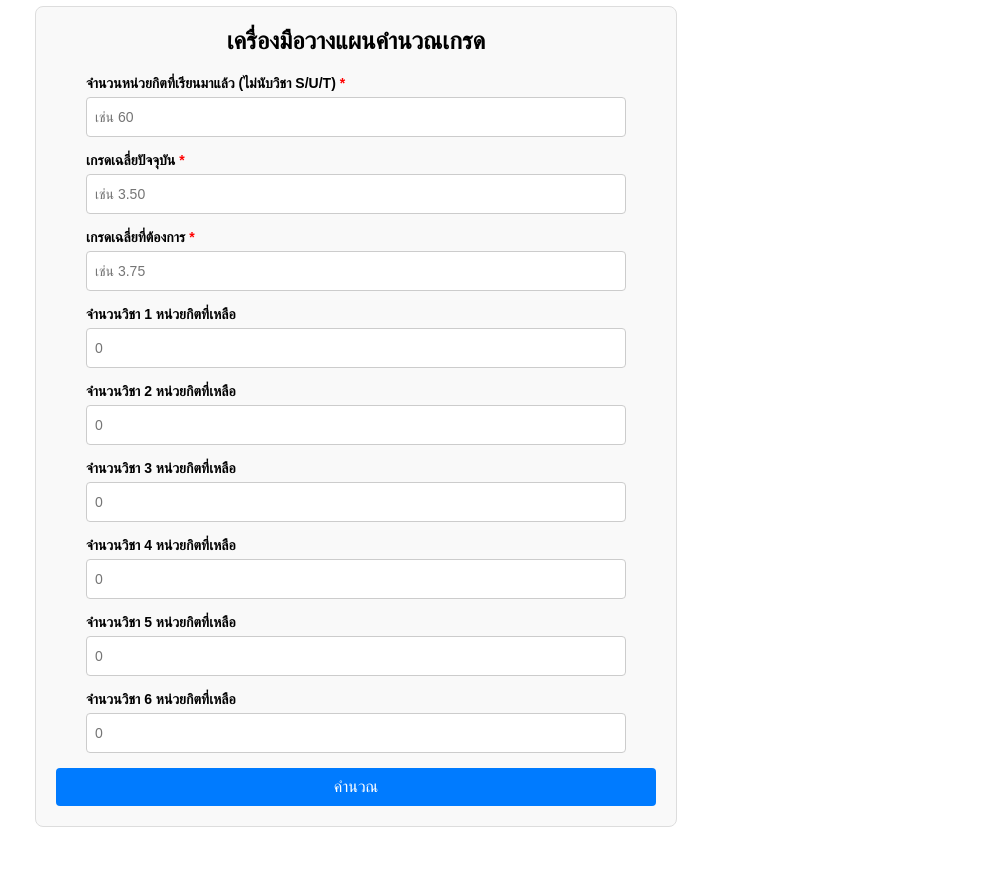
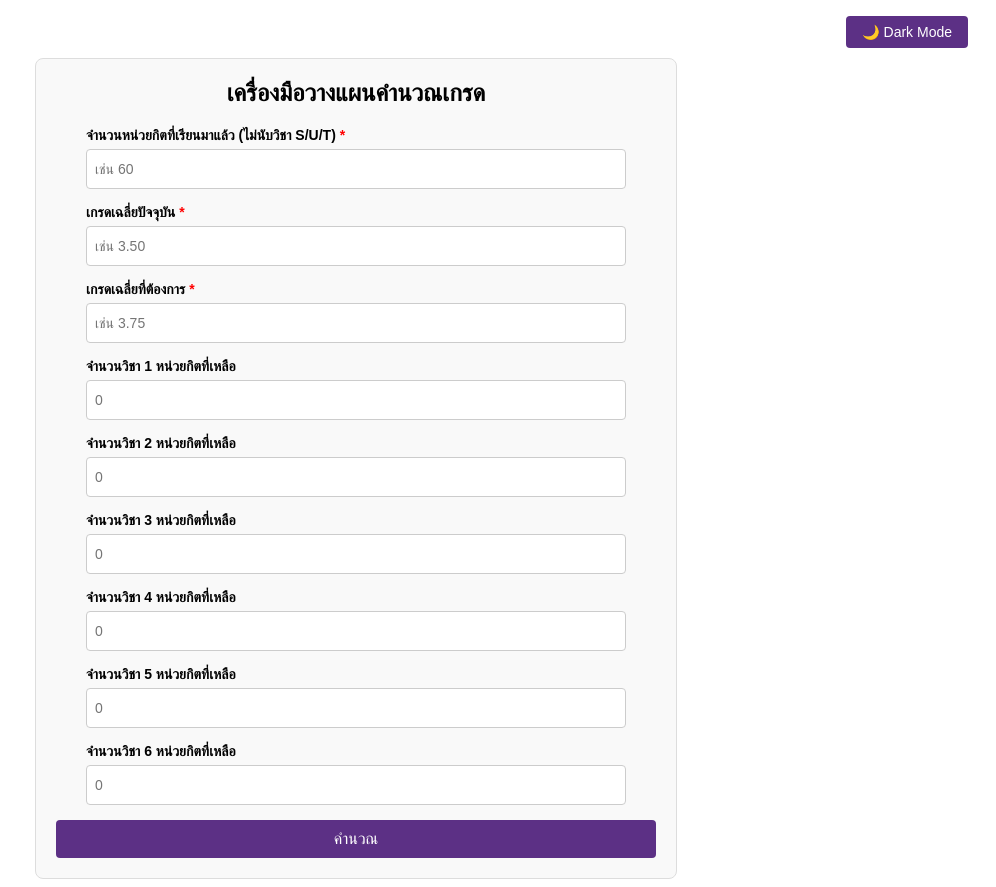
Before and after one commit to Jennie-ji/grade_planner, a Django app: template app_plan/templates/app_plan/home.html in a window 1280 px wide. Shown: the part 82-969 px from the top of the page, without its empty margins (284-1280 px from the left). Before the commit the page ends 909 px from the top, so only its background shows below. Run offline with Django 5.2, Linux system fonts and the light colour scheme; the template is opened without the code that fills it, so the values that code supplies are empty; parts of the project's set-up code (start-up, migrations or seed data) failed here and were passed over.

Commit message:
add darkmode
fix home.html + style.css

```diff
--- a/app_plan/static/app_plan/style.css
+++ b/app_plan/static/app_plan/style.css
@@ -2,14 +2,94 @@ body {
   font-family: Arial, sans-serif;
   padding-top: 80px;
 }
-/*.card {
-  max-width: 600px;
-  margin: 0 auto;
-  padding: 20px;
-  border: 1px solid #ddd;
-  border-radius: 8px;
-  background-color: #f9f9f9;
-}*/
+
+.dark-mode-container {
+  display: flex;
+  justify-content: flex-end; /* ดันปุ่มไปขวาสุด */
+  padding: 10px 20px; /* เพิ่มระยะห่างจากขอบ */
+}
+
+/* ปรับแต่งปุ่มให้สวยงาม */
+.dark-mode-toggle {
+  padding: 8px 16px;
+  font-size: 14px;
+  background-color: #5c3085;
+  color: white;
+  border: none;
+  border-radius: 4px;
+  cursor: pointer;
+  transition: background-color 0.3s;
+}
+
+.dark-mode-toggle:hover {
+  background-color: #4a2068;
+}
+
+/*Dark Mode */
+body.dark-mode {
+  background-color: #121212;
+  color: #ffffff;
+}
+
+/* ปรับสี Header และ Card */
+.dark-mode .header {
+  background-color: #311a46;
+  color: white;
+}
+
+.dark-mode .logo-text {
+  font-size: 1.2rem;
+  font-weight: bold;
+  color: #f6f1c5;
+}
+
+.dark-mode .card {
+  background-color: #333;
+  color: white;
+  border: 1px solid #444;
+}
+
+/* ปรับสีปุ่ม */
+.dark-mode .btn {
+  background-color: #5c3085;
+  color: rgb(255, 255, 255);
+}
+
+.dark-mode .btn:hover {
+  background-color: #5c3085;
+}
+
+/* ปรับสีเส้นแบ่ง */
+.dark-mode .plan-divider {
+  background-color: #666;
+}
+.dark-mode input,
+.dark-mode textarea,
+.dark-mode select {
+  background-color: #222 !important; /* เปลี่ยนพื้นหลังให้เข้ากับ Dark Mode */
+  color: white !important; /* เปลี่ยนสีข้อความให้เป็นสีขาว */
+  border: 1px solid #555; /* ปรับสีเส้นขอบ */
+}
+
+/* 🌙 เมื่อคลิก input ให้ขอบเด่นขึ้น */
+.dark-mode input:focus,
+.dark-mode textarea:focus {
+  background-color: #333 !important; /* สีพื้นหลังเข้มขึ้นเมื่อคลิก */
+  border-color: #ffffff !important; /* ขอบ */
+  outline: none;
+}
+
+/* 🌙 ปรับ placeholder ให้เป็นสีเทา */
+.dark-mode input::placeholder,
+.dark-mode textarea::placeholder {
+  color: #bbb !important;
+}
+
+.dark-mode .result {
+  background-color: #222 !important; /* เปลี่ยนพื้นหลังให้เป็นสีเข้ม */
+  color: white !important; /* เปลี่ยนข้อความเป็นสีขาว */
+  border: 1px solid #444 !important; /* ปรับเส้นขอบให้เข้ากับธีม */
+}
 
 .card {
   max-width: 600px;
@@ -52,6 +132,16 @@ body {
   box-sizing: border-box;
 }*/
 
+input,
+textarea {
+  background-color: white;
+  color: black;
+  border: 1px solid #ccc;
+  padding: 10px;
+  border-radius: 5px;
+  transition: 0.3s;
+}
+
 .form-group input {
   width: 100%;
   padding: 8px;
@@ -68,7 +158,7 @@ body {
   padding: 10px;
   border: none;
   border-radius: 4px;
-  background-color: #007bff;
+  background-color: #5c3085;
   color: white;
   font-size: 16px;
   cursor: pointer;
@@ -131,3 +221,9 @@ body {
 .try-it-btn:hover {
   background-color: #0056b3;
 }
+.plan-divider {
+  border: none;
+  height: 2px;
+  background-color: #ccc; /* สีเทาอ่อน */
+  margin: 20px 0;
+}
--- a/app_plan/templates/app_plan/home.html
+++ b/app_plan/templates/app_plan/home.html
@@ -24,6 +24,11 @@
         Home
       </button>
     </header>
+    <div class="dark-mode-container">
+      <button class="dark-mode-toggle" onclick="toggleDarkMode()">
+        🌙 Dark Mode
+      </button>
+    </div>
     <div class="card">
       <div class="card-title">เครื่องมือวางแผนคำนวณเกรด</div>
       <form id="grade-form">
@@ -131,6 +136,23 @@
     </div>
 
     <script>
+      function toggleDarkMode() {
+        document.body.classList.toggle("dark-mode");
+
+        // บันทึกสถานะ Dark Mode ไว้ใน Local Storage
+        if (document.body.classList.contains("dark-mode")) {
+          localStorage.setItem("darkMode", "enabled");
+        } else {
+          localStorage.setItem("darkMode", "disabled");
+        }
+      }
+
+      // เช็คว่าผู้ใช้เปิด Dark Mode ไว้หรือไม่เมื่อโหลดหน้าเว็บ
+      window.onload = function () {
+        if (localStorage.getItem("darkMode") === "enabled") {
+          document.body.classList.add("dark-mode");
+        }
+      };
       function validateAndCalculate() {
         const form = document.getElementById("grade-form");
         const inputs = form.querySelectorAll("[required]");
@@ -146,10 +168,10 @@
           }
         });
 
-        if (!valid) {
+        /*if (!valid) {
           alert("กรุณากรอกข้อมูลในช่องที่มีเครื่องหมาย *");
           return;
-        }
+        }*/
 
         const formData = new FormData(form);
         fetch("{% url 'grade_calculator' %}", {
@@ -194,7 +216,7 @@
                   section += creditSection;
                 }
               });
-
+              section += `<hr class="plan-divider">`;
               plansDiv.innerHTML += section;
             });
           })
```
